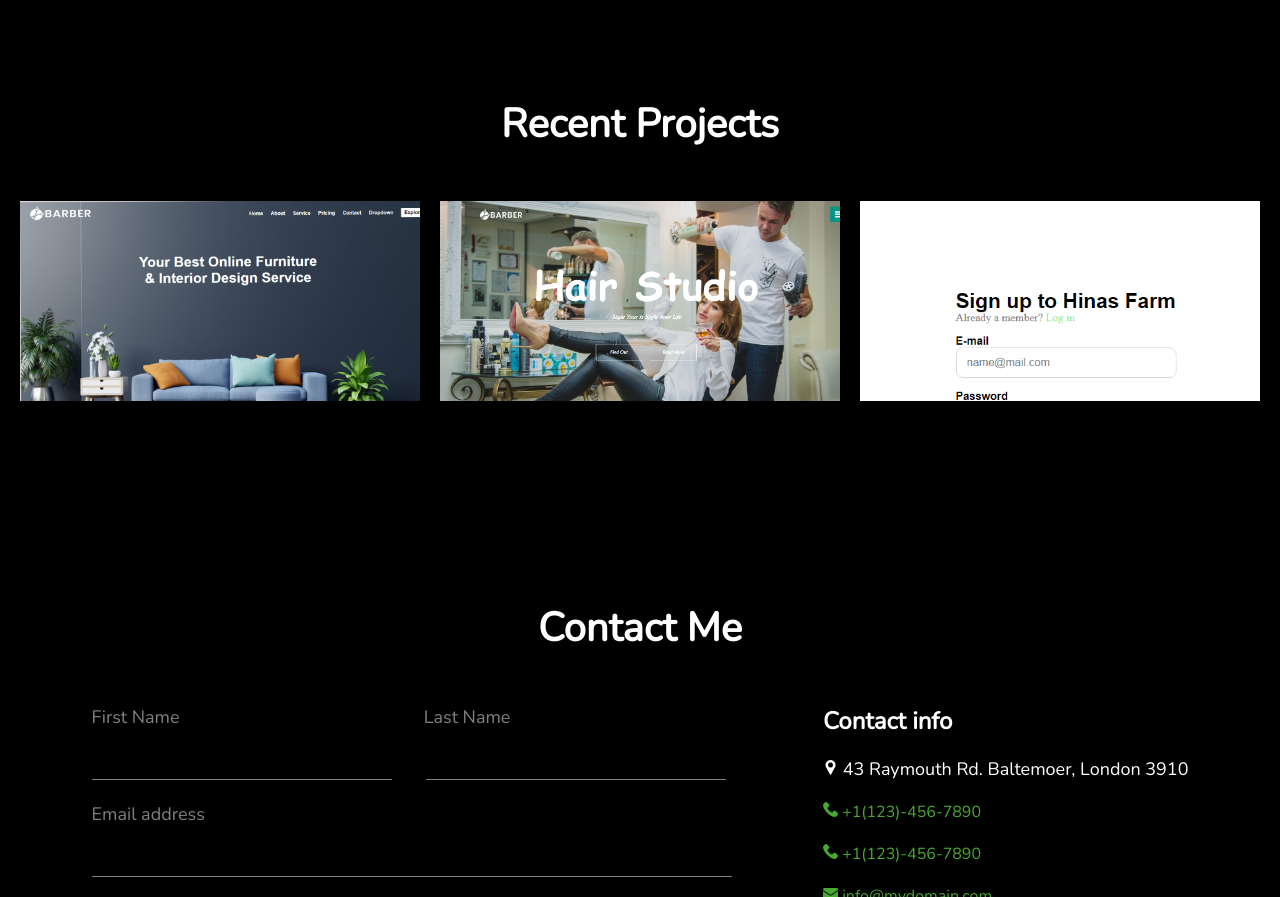
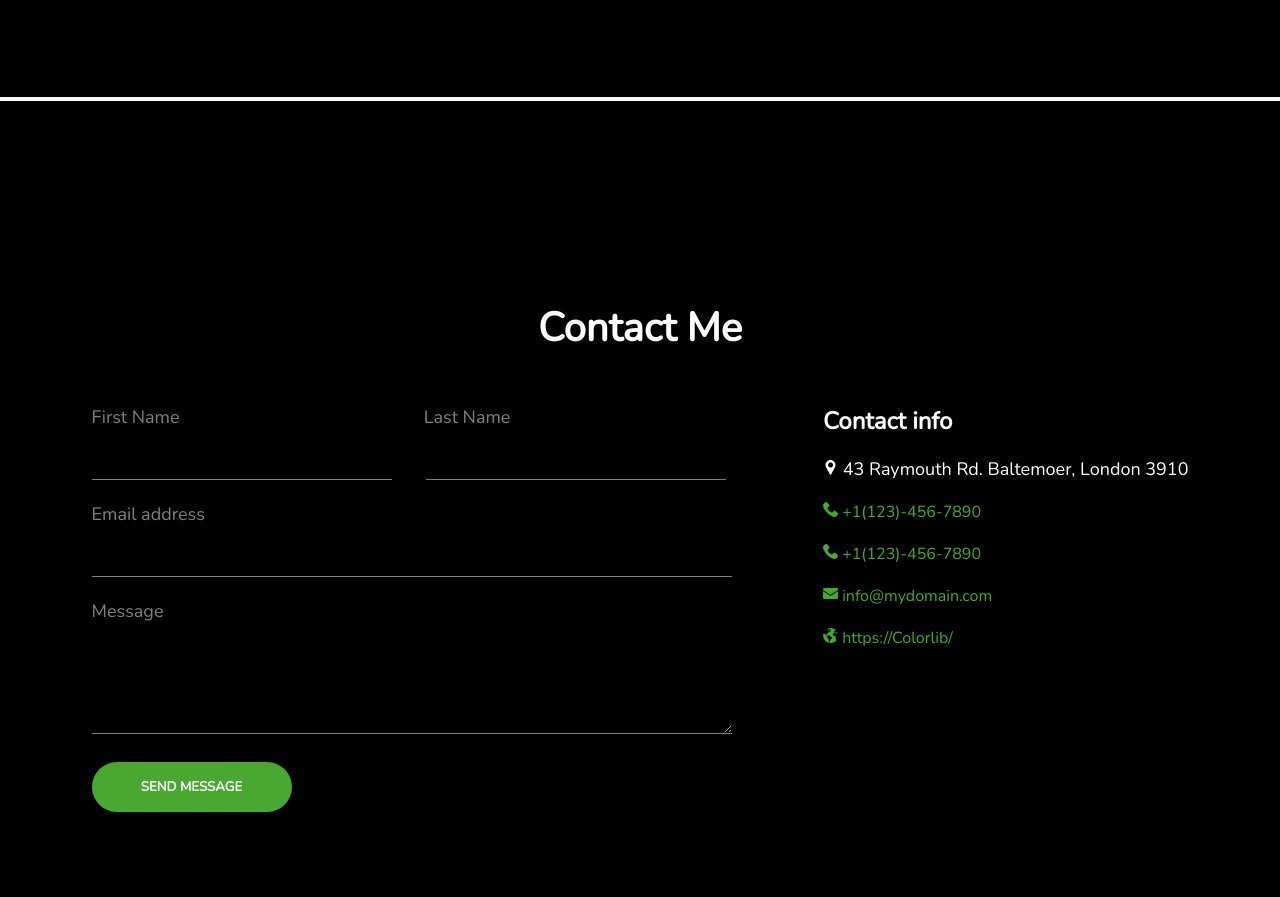
Before and after one commit to benja-myte/Portfolio, a plain HTML site: page index.html in a window 1280 px wide. Shown: the part 1950-2847 px from the top of the page. Drawn offline with nearby package versions, Linux system fonts and the light colour scheme.

Commit message:
update Index.html
rewrote the Project section

```diff
--- a/index.html
+++ b/index.html
@@ -107,36 +107,11 @@
         <div class="prjt-div">
 
             <div class="prjt-in-div">
-                <h1 class="prjt-h1">Recent Projects</h1>
+
             </div>
 
-            <div class="prjt-in-div2">
 
-                <div class="cover">
-                    <a href="furniture.html">
-                        <div class="prjt-img">
-                            <p class="prjt-p">The Barber</p>
-                        </div>
-                    </a>
-                </div>
 
-                <div class="cover">
-                    <a href="barber.html">
-                        <div class="prjt-img2">
-                            <p class="prjt-p2">The Furniture</p>
-                        </div>
-                    </a>
-                </div>
-
-                <div class="cover">
-                    <a href="login.html">
-                        <div class="prjt-img3">
-                            <p class="prjt-p3">The login</p>
-                        </div>
-                    </a>
-                </div>
-
-            </div>
 
         </div>
 
--- a/portfolio.css
+++ b/portfolio.css
@@ -193,6 +193,7 @@ span{
 
 #prjt-sect{
     margin-top: 100px;
+    border: 2px solid white;
 }
 
 .prjt-h1{
@@ -211,13 +212,13 @@ span{
 .prjt-img{
     width: 400px;
     height: 200px;
-    background-image: url(Pmages/furniture.png);
+    background-image: url(Pmages/cake.png);
     background-size: cover;
     background-repeat: no-repeat;
     transition: all 0.5s;
 }
 .prjt-img:hover{
-    background-image: linear-gradient(rgba(0, 0, 0, 0.5),rgba(0, 0, 0, 0.5)), url(Pmages/furniture.png);
+    background-image: linear-gradient(rgba(0, 0, 0, 0.5),rgba(0, 0, 0, 0.5)), url(Pmages/cake.png);
     transform: scale(1.1);
 }
 .prjt-p{
@@ -239,13 +240,13 @@ a{
 .prjt-img2{
     width: 400px;
     height: 200px;
-    background-image: url(Pmages/barber.png);
+    background-image: url(Pmages/catering.png);
     background-size: cover;
     background-repeat: no-repeat;
     transition: all 0.5s;
 }
 .prjt-img2:hover{
-    background-image: linear-gradient(rgba(0, 0, 0, 0.5),rgba(0, 0, 0, 0.5)), url(Pmages/barber.png);
+    background-image: linear-gradient(rgba(0, 0, 0, 0.5),rgba(0, 0, 0, 0.5)), url(Pmages/catering.png);
     transform: scale(1.1);
 }
 .prjt-p2{
@@ -264,13 +265,13 @@ a{
 .prjt-img3{
     width: 400px;
     height: 200px;
-    background-image: url(Pmages/login.png);
+    background-image: url(Pmages/login\ \(2\).png);
     background-size: cover;
     background-repeat: no-repeat;
     transition: all 0.5s;
 }
 .prjt-img3:hover{
-    background-image: linear-gradient(rgba(0, 0, 0, 0.5),rgba(0, 0, 0, 0.5)), url(Pmages/login.png);
+    background-image: linear-gradient(rgba(0, 0, 0, 0.5),rgba(0, 0, 0, 0.5)), url(Pmages/login\ \(2\).png);
     transform: scale(1.1);
 }
 .prjt-p3{
```
Also changed, not shown: Pmages/cake-shop.png (added), Pmages/cake.png (added), Pmages/catering.png (added), Pmages/explore.png (added), Pmages/login (2).png (added), Pmages/portfolio.png (added), Pmages/seos.png (added).
